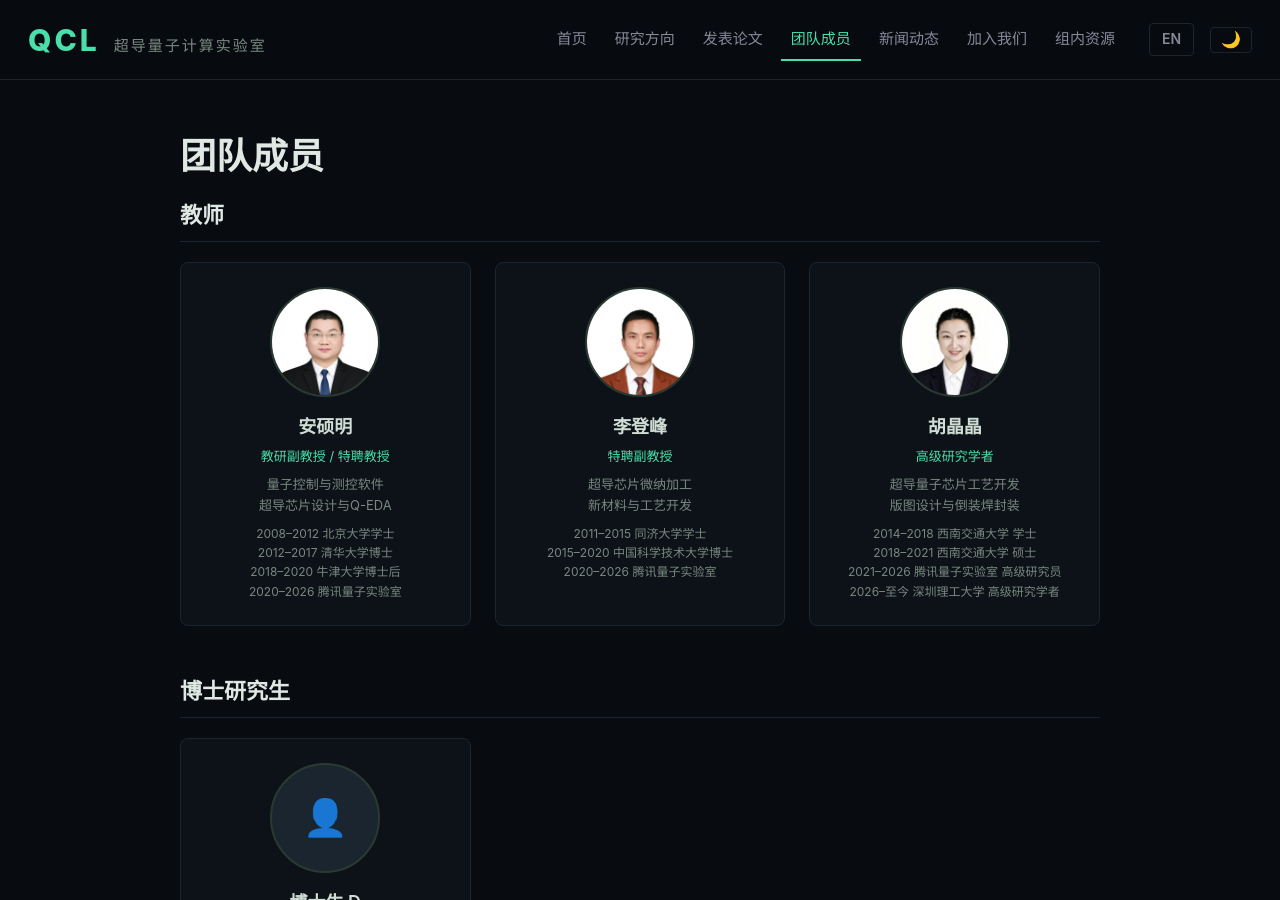
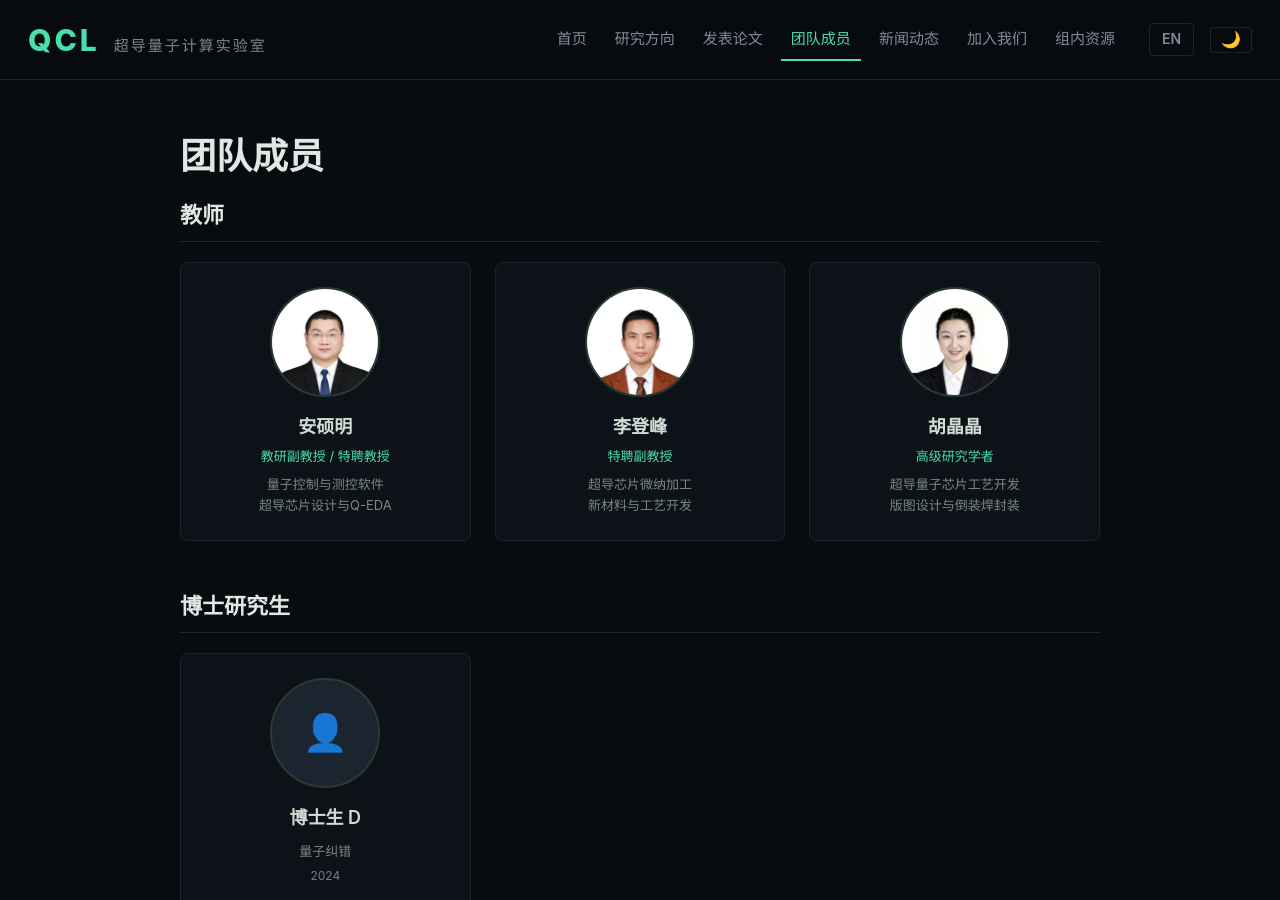
Before and after one commit to QCL-SUAT/qcl-suat.github.io, a Jekyll site: the page built from team.html, in a window 1280 px wide and 900 px high. Built offline with Jekyll 4.4.1, drawn with Linux system fonts in a browser that asks for light colours.

Commit message:
content: 团队页教师介绍只保留职务，移除过往经历中英字段

```diff
--- a/_data/team.yml
+++ b/_data/team.yml
@@ -6,8 +6,6 @@
   photo: "/assets/img/team/pi.jpg"
   research: "量子控制与测控软件<br/>超导芯片设计与Q-EDA"
   research_en: "Quantum Control &amp; Measurement Software<br/>Superconducting Chip Design &amp; Q-EDA"
-  bio: "2008–2012 北京大学学士<br/>2012–2017 清华大学博士<br/>2018–2020 牛津大学博士后<br/>2020–2026 腾讯量子实验室"
-  bio_en: "2008–2012 B.S., Peking University<br/>2012–2017 Ph.D., Tsinghua University<br/>2018–2020 Postdoc, University of Oxford<br/>2020–2026 Tencent Quantum Lab"
   email: "anshuoming@suat-sz.edu.cn"
 
 - name: "李登峰"
@@ -18,8 +16,6 @@
   photo: "/assets/img/team/lidf.jpg"
   research: "超导芯片微纳加工<br/>新材料与工艺开发"
   research_en: "Superconducting chip micro-nano fabrication<br/>Novel materials &amp; process development"
-  bio: "2011–2015 同济大学学士<br/>2015–2020 中国科学技术大学博士<br/>2020–2026 腾讯量子实验室"
-  bio_en: "2011–2015 B.S., Tongji University<br/>2015–2020 Ph.D., USTC<br/>2020–2026 Tencent Quantum Lab"
   email: "lidengfeng@suat-sz.edu.cn"
   scholar_url: "https://scholar.google.com/citations?hl=zh-CN&amp;user=jMDnhBUAAAAJ"
 
@@ -31,8 +27,6 @@
   photo: "/assets/img/team/hujj.jpg"
   research: "超导量子芯片工艺开发<br/>版图设计与倒装焊封装"
   research_en: "Superconducting chip process development<br/>Layout design &amp; flip-chip packaging"
-  bio: "2014–2018 西南交通大学 学士<br/>2018–2021 西南交通大学 硕士<br/>2021–2026 腾讯量子实验室 高级研究员<br/>2026–至今 深圳理工大学 高级研究学者"
-  bio_en: "2014–2018 B.S., Southwest Jiaotong University<br/>2018–2021 M.S., Southwest Jiaotong University<br/>2021–2026 Tencent Quantum Lab<br/>2026–present Shenzhen University of Advanced Technology"
   email: "hujingjing@suat-sz.edu.cn"
 
 - name: "博士生 D"
```
